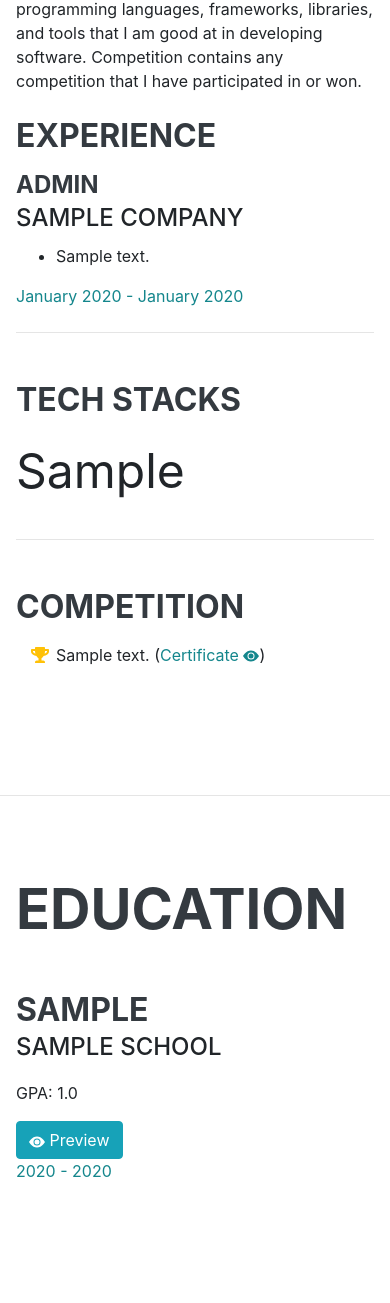
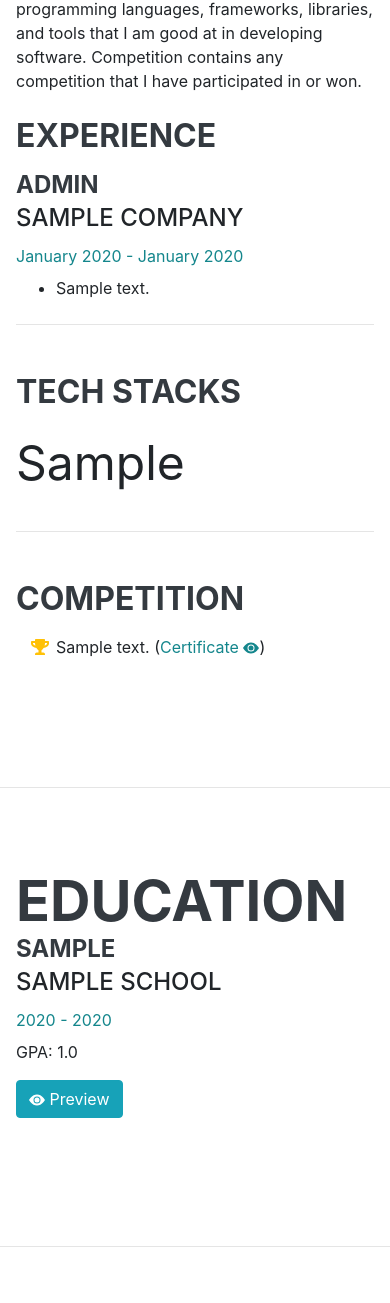
Before and after one commit to alviandk/personal_website, a Django app: page / in a window 390 px wide. Shown: the part 913-2216 px from the top of the page. Run offline with Django 3.2, Linux system fonts and the light colour scheme; tables that the repository leaves empty hold one stand-in row (values such as "Sample post"); grey boxes marked "Sample" are stand-in pictures; some libraries are stand-ins or nearby versions; some web fonts are replaced.

Commit message:
fix layout year mobile

```diff
--- a/templates/home.html
+++ b/templates/home.html
@@ -83,17 +83,10 @@
         <h3 class="mb-3">Experience</h3>
 
         {% for experience in experiences %}
-          <div class="resume-item d-flex flex-column flex-md-row justify-content-between mb-4">
+          <div class="resume-item d-flex flex-column flex-md-row justify-content-between mb-2">
             <div class="resume-content">
               <h4 class="mb-0">{{ experience.role }}</h4>
               <div class="subheading mb-2">{{ experience.company.name }}</div>
-              {% if experience.accomplishment %}
-                <ul>
-                  {% for accomplishment in experience.accomplishment.all %}
-                    <li>{{ accomplishment.description }}</li>
-                  {% endfor %}
-                </ul>
-              {% endif %}
             </div>
             <div class="resume-date text-md-right">
               <span class="text-primary">
@@ -102,6 +95,13 @@
               </span>
             </div>
           </div>
+          {% if experience.accomplishment %}
+                <ul class="mb-4">
+                  {% for accomplishment in experience.accomplishment.all %}
+                    <li>{{ accomplishment.description }}</li>
+                  {% endfor %}
+                </ul>
+              {% endif %}
         {% endfor %}
         <hr class="mb-5">
         <h3 class="mb-3">Tech Stacks</h3>
@@ -168,15 +168,27 @@
 
     <section class="resume-section p-3 p-lg-5 d-flex align-items-center" id="education">
       <div class="w-100">
-        <h2 class="mb-5">Education</h2>
+        <h2 class="mb-0">Education</h2>
+        <!-- <p class="mb-5">
+          Education consists of a sub menu of schools that I have been to,
+          scientific writing that I write to achieve graduation, as well as my collaborations with other people in
+          helping their scientific writing.
+        </p>
+        <h3 class="mb-3">School</h3> -->
+        {% for school in schools %}
+        <div class="resume-item d-flex flex-column flex-md-row justify-content-between mb-2">
+          <div class="resume-content">
+            <h4 class="mb-0">{{ school.study }}</h4>
+            <div class="subheading mb-2">{{ school.name }}</div>
+          </div>
+          <div class="resume-date text-md-right">
+            <span class="text-primary">{{ school.start_date | date:"Y" }} - {{ school.end_date | date:"Y" }}</span>
+          </div>
 
-        {% for school in schools %}
-        <div class="resume-item d-flex flex-column flex-md-row justify-content-between mb-5">
-          <div class="resume-content">
-            <h3 class="mb-0">{{ school.study }}</h3>
-            <div class="subheading mb-3">{{ school.name }}</div>
-            <p>
-              GPA: {{ school.gpa }}
+        </div>
+        <div class="mb-5">
+          <p>
+            GPA: {{ school.gpa }}
           </p>
           <a href="#" class="btn btn-info" data-toggle="modal" data-target="#GPAModal{{ school.id}}">
             <svg width="1em" height="1em" viewBox="0 0 16 16" class="bi bi-eye-fill" fill="currentColor" xmlns="http://www.w3.org/2000/svg">
@@ -186,10 +198,6 @@
             Preview
           <!-- </button> -->
           </a>
-          </div>
-          <div class="resume-date text-md-right">
-            <span class="text-primary">{{ school.start_date | date:"Y" }} - {{ school.end_date | date:"Y" }}</span>
-          </div>
         </div>
 
         <!-- Modal -->
@@ -216,6 +224,45 @@
         </div>
 
         {% endfor %}
+
+        <!-- <hr class="mb-5">
+        <h3 class="mb-3">Thesis</h3>
+        <div class="row">
+          {% for project in project_list %}
+          <div class="col-md-4 mb-5">
+            <div class="card h-100">
+              <img class="card-img-top lazy-image" data-src="{{ project.cover_image.url }}" alt="">
+              <div class="card-body">
+                <h4 class="card-title">{{ project.name }}</h4>
+                <p class="card-text">{{ project.description | truncatewords:20 }}</p>
+              </div>
+              <div class="card-footer">
+                <a href="{% url 'showcase_project:project_detail' project.slug %}" class="btn btn-info">Find Out More!</a>
+              </div>
+            </div>
+          </div>
+          {% endfor %}
+
+        </div>
+        <hr class="mb-5">
+        <h3 class="mb-3">Thesis Collaboration</h3>
+        <div class="row">
+          {% for project in project_list %}
+          <div class="col-md-4 mb-5">
+            <div class="card h-100">
+              <img class="card-img-top lazy-image" data-src="{{ project.cover_image.url }}" alt="">
+              <div class="card-body">
+                <h4 class="card-title">{{ project.name }}</h4>
+                <p class="card-text">{{ project.description | truncatewords:20 }}</p>
+              </div>
+              <div class="card-footer">
+                <a href="{% url 'showcase_project:project_detail' project.slug %}" class="btn btn-info">Find Out More!</a>
+              </div>
+            </div>
+          </div>
+          {% endfor %}
+
+        </div> -->
 
       </div>
     </section>
```
